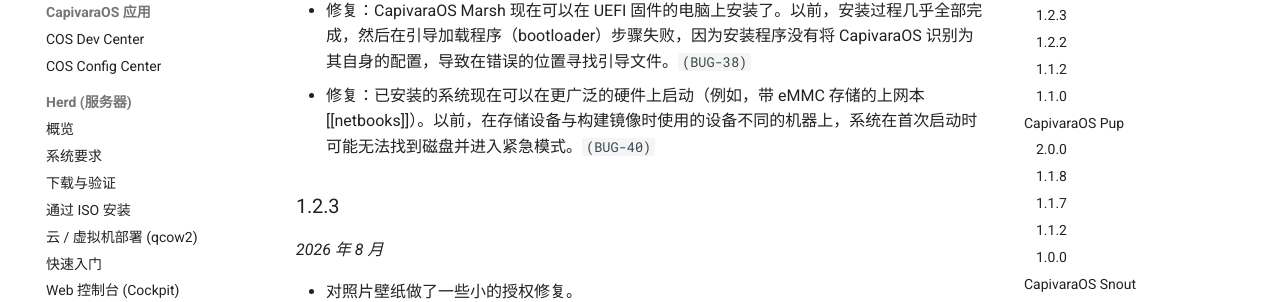
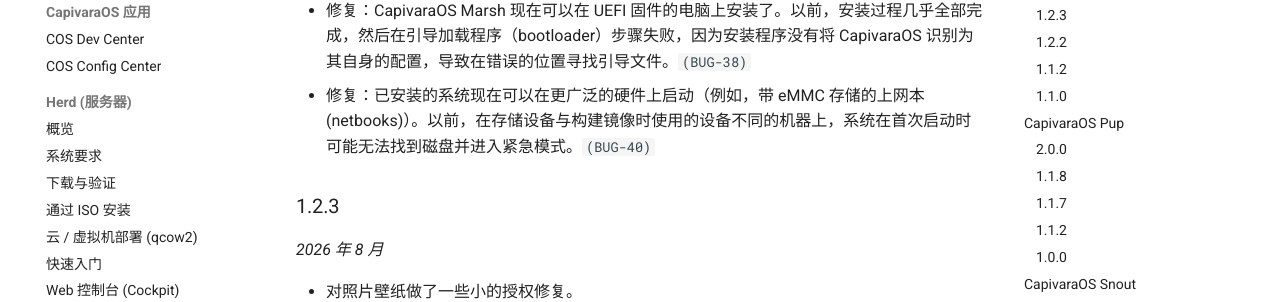
Before and after one commit to capivaraos/capivaraos-docs, an MkDocs documentation site: the page built from docs/zh-CN/changelog.md, in a window 1280 px wide and 900 px high, scrolled down 1087 px. Shown: the part 174-476 px from the top of the window. Built offline with MkDocs 1.6.1 and Material for MkDocs 9.7.7, drawn with Linux system fonts in a browser that asks for light colours; comment, search, counter and statistics services are not loaded; some of the changed text lies outside the part shown.

Commit message:
fix: resolve typos and markdown syntax in zh-CN translation

```diff
--- a/docs/zh-CN/changelog.md
+++ b/docs/zh-CN/changelog.md
@@ -33,7 +33,7 @@ CapivaraOS 各发行版开发过程中的关键里程碑。
 *2026 年 8 月*
 
 - 修复：CapivaraOS Marsh 现在可以在 UEFI 固件的电脑上安装了。以前，安装过程几乎全部完成，然后在引导加载程序（bootloader）步骤失败，因为安装程序没有将 CapivaraOS 识别为其自身的配置，导致在错误的位置寻找引导文件。`(BUG-38)`
-- 修复：已安装的系统现在可以在更广泛的硬件上启动（例如，带 eMMC 存储的上网本[[netbooks]]）。以前，在存储设备与构建镜像时使用的设备不同的机器上，系统在首次启动时可能无法找到磁盘并进入紧急模式。`(BUG-40)`
+- 修复：已安装的系统现在可以在更广泛的硬件上启动（例如，带 eMMC 存储的上网本(netbooks)）。以前，在存储设备与构建镜像时使用的设备不同的机器上，系统在首次启动时可能无法找到磁盘并进入紧急模式。`(BUG-40)`
 
 ### 1.2.3
 *2026 年 8 月*
@@ -95,7 +95,7 @@ CapivaraOS 各发行版开发过程中的关键里程碑。
 *2026 年 8 月*
 
 - 修复：CapivaraOS Pup 现在可以在 UEFI 固件的电脑上安装了。以前，安装过程几乎全部完成，然后在引导加载程序（bootloader）步骤失败，因为安装程序没有将 CapivaraOS 识别为其自身的配置，导致在错误的位置寻找引导文件。`(BUG-38)`
-- 修复：已安装的系统现在可以在更广泛的硬件上启动（例如，带 eMMC 存储的上网本[netbooks]）。以前，在存储设备与构建镜像时使用的设备不同的机器上，系统在首次启动时可能无法找到磁盘并进入紧急模式。`(BUG-40)`
+- 修复：已安装的系统现在可以在更广泛的硬件上启动（例如，带 eMMC 存储的上网本(netbooks)）。以前，在存储设备与构建镜像时使用的设备不同的机器上，系统在首次启动时可能无法找到磁盘并进入紧急模式。`(BUG-40)`
 
 ### 1.1.7
 *2026 年 8 月*
@@ -153,7 +153,7 @@ CapivaraOS 各发行版开发过程中的关键里程碑。
 *2026 年 8 月*
 
 - 修复：CapivaraOS Snout 现在可以在 UEFI 固件的电脑上安装了。以前，安装过程几乎全部完成，然后在引导加载程序（bootloader）步骤失败，因为安装程序没有将 CapivaraOS 识别为其自身的配置，导致在错误的位置寻找引导文件。`(BUG-38)`
-- 修复：已安装的系统现在可以在更广泛的硬件上启动（例如，带 eMMC 存储的上网本[[netbooks]]）。以前，在存储设备与构建镜像时使用的设备不同的机器上，系统在首次启动时可能无法找到磁盘并进入紧急模式。`(BUG-40)`
+- 修复：已安装的系统现在可以在更广泛的硬件上启动（例如，带 eMMC 存储的上网本(netbooks)）。以前，在存储设备与构建镜像时使用的设备不同的机器上，系统在首次启动时可能无法找到磁盘并进入紧急模式。`(BUG-40)`
 
 ### 1.1.6
 *2026 年 8 月*
```
Also changed, not shown: docs/zh-CN/herd/update.md (+1 -1 lines).
